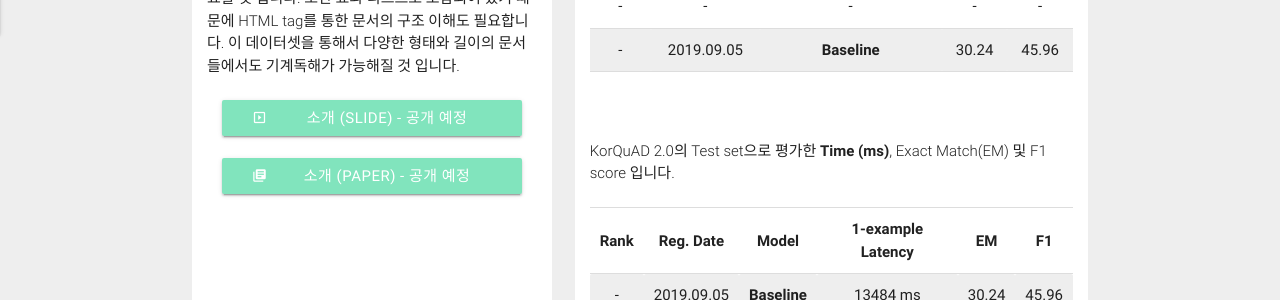
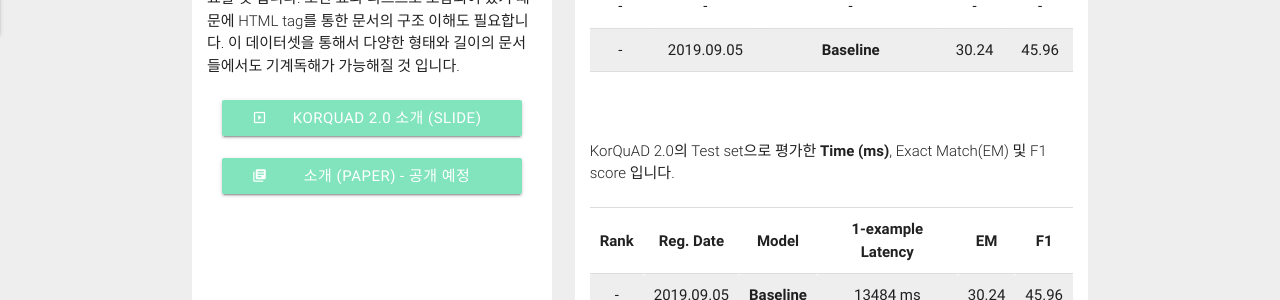
Before and after one commit to korquad/korquad.github.io, a Jekyll site: the page built from index.md, in a window 1280 px wide. Shown: the part 926-1226 px from the top of the page. Built offline with Jekyll 4.4.1, drawn with Linux system fonts in a browser that asks for light colours.

Commit message:
Update home.html

```diff
--- a/_layouts/home.html
+++ b/_layouts/home.html
@@ -64,7 +64,7 @@
             <p class="light">KorQuAD 2.0은 KorQuAD 1.0에서 질문답변 20,000+ 쌍을 포함하여 총 100,000+ 쌍으로 구성된 한국어 Machine Reading Comprehension 데이터셋 입니다. KorQuAD 1.0과는 다르게 1~2 문단이 아닌 Wikipedia article 전체에서 답을 찾아야 합니다. 매우 긴 문서들이 있기 때문에 탐색 시간에 대한 고려가 필요할 것 입니다. 또한 표와 리스트도 포함되어 있기 때문에 HTML tag를 통한 문서의 구조 이해도 필요합니다. 이 데이터셋을 통해서 다양한 형태와 길이의 문서들에서도 기계독해가 가능해질 것 입니다.</p>
             <br>
             <div class="center">
-              <a id="slideshare" href="" class="waves-effect waves-light btn" style="width:300px; background-color:#81e4bd" download=""><i class="material-icons left">slideshow</i>소개 (Slide) - 공개 예정</a>
+              <a id="slideshare" href="https://www.slideshare.net/LGCNSairesearch/korquad-v20?ref=https://www.slideshare.net/LGCNSairesearch/slideshelf" class="waves-effect waves-light btn" style="width:300px; background-color:#81e4bd" download=""><i class="material-icons left">slideshow</i>KorQuAD 2.0 소개 (Slide)</a>
             </div>
             <br>
             <div class="center">
```
